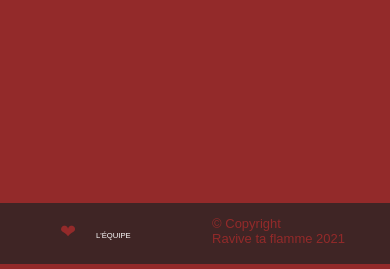
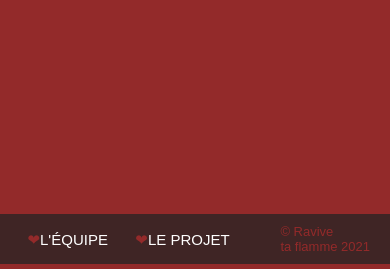
Before and after one commit to olivierjoubert/Firemen, a PHP site: page /index.php in a window 390 px wide. Shown: the part 580-849 px from the top of the page. Run offline with PHP 8.4, Linux system fonts and the light colour scheme; some web fonts are replaced.

Commit message:
Fix Footer

```diff
--- a/footer.php
+++ b/footer.php
@@ -2,11 +2,11 @@
         <div class="left-footer"></div>
 
             <ul class="footer-links">
-                <li class="footer-link"><a class="lien-footer" href="/ourTeam.php">L'équipe</a></li>
-                <li class="footer-link"><a class="lien-footer" href="/ourProject.php">Le projet</a></li>
+                <li class="footer-link"><a href="/ourTeam.php">L'équipe</a></li>
+                <li class="footer-link"><a href="/ourProject.php">Le projet</a></li>
             </ul>
 
-        <div class="copyright"> © Copyright<br> Ravive ta flamme 2021</div>
+        <div class="copyright"> © Ravive <br> ta flamme 2021</div>
 
 </footer>
 <script src="src/menu-burger.js"></script>
--- a/style.css
+++ b/style.css
@@ -88,7 +88,7 @@ footer {
     align-items: center;
     height: var(--footer-height);
     width: 100%;
-    padding: 28px 45px 33px 53px;
+    padding: 20px 20px 20px 20px;
     background-color: var(--dark-grey-transparent);
     color:var(--primary-color);
 }
@@ -229,8 +229,8 @@ nav{
     text-transform: uppercase;
     align-items: center;
     overflow: hidden;
-    height: 25px;
-    width: 30%;
+    height: 60px;
+
 }
 
 .footer-link{
@@ -579,8 +579,12 @@ select {
 @media screen and (max-width: 768px) {
 
     #menu {
-        display: none;
+        flex-direction: column;
         font-size: 14px;
+    }
+
+    #menu li {
+        margin: 5px;
     }
 
 
@@ -604,9 +608,6 @@ select {
     }
 
     .tagline {
-        text-align: center;
-        width: 100px;
-        margin-left: 20px;
         display: none;
     }
 
@@ -618,6 +619,7 @@ select {
     .logo_container{
         left:20px;
     }
+
     #clipped-left{
         width: 125px;
         height: 83px;
@@ -626,19 +628,26 @@ select {
         width: 125px;
         height: 83px;
     }
+
     .titles{
         font-size: 0.9em;
     }
-    .footer-links{
-        justify-content: flex-start;
-        padding: 3px;
-    }
+
     .left-footer{
         display: none;
     }
-    .lien-footer{
-        font-size: 0.4em;
+
+    .footer-links{
+        justify-content: flex-start;
     }
+
+    .footer-link{
+        padding: 0px;
+        font-size : 15px;
+    }
+
+
+
 }
 
 
```
